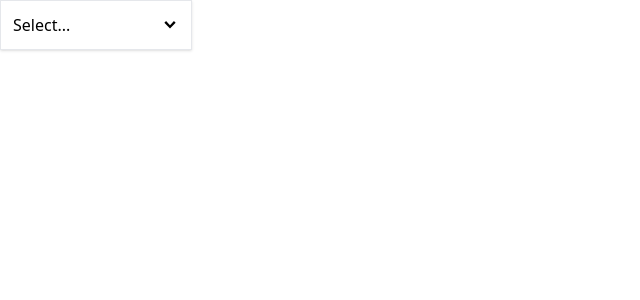
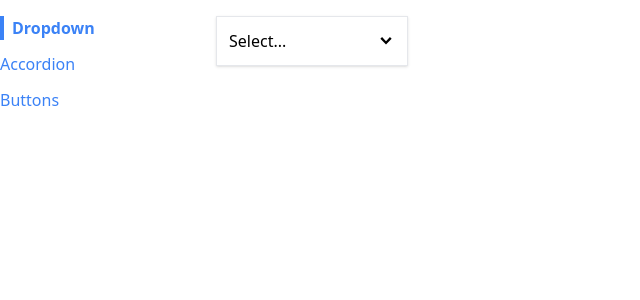
Before and after one commit to gvpinto/reactjs-comps, a React (Create React App) app: page / in a window 1280 px wide. Shown: the top 300 px of the page, without its empty margins (0-640 px from the left). Built offline with nearby package versions, Linux system fonts and the light colour scheme.

Commit message:
Section 13 Complete

```diff
--- a/src/App.js
+++ b/src/App.js
@@ -1,25 +1,20 @@
-import { useState } from "react";
-import Dropdown from "./components/Dropdown";
+import Route from './components/Route';
+import Sidebar from './components/Sidebar';
+import AccordionPage from './pages/AccordionPage';
+import DropdownPage from './pages/DropdownPage';
+import ButtonPage from './pages/ButtonPage';
 
 function App() {
 
-    const [selection, setSelection] = useState(null);
-
-    const handleSelect = (option) => {
-        setSelection(option);
-    };
-
-    const options = [
-        { label: 'Red', value: 'red' },
-        { label: 'Green', value: 'green' },
-        { label: 'Blue', value: 'blue' },
-    ];
-
     return (
-        <div className="flex">
-            <Dropdown options={options} value={selection} onChange={handleSelect} />
+        <div className='container mx-auto grid grid-cols-6 gap-4 mt-4'>
+            <Sidebar />
+            <div className='col-span-5'>
+                <Route path="/accordion"><AccordionPage /></Route>
+                <Route path="/buttons"><ButtonPage /></Route>
+                <Route path="/"><DropdownPage /></Route>
+            </div>
         </div>
-
     );
 }
 
--- /dev/null
+++ b/src/components/Link.js
@@ -0,0 +1,27 @@
+import classNames from "classnames";
+import useNavigation from '../hooks/use-navigation';
+
+function Link({ to, children, className, activeClassName }) {
+
+    const { navigate, currentPath } = useNavigation();
+
+    const classes = classNames(
+        'text-blue-500',
+        className,
+        currentPath === to && activeClassName
+    );
+
+    const handleClick = (event) => {
+        if (event.ctrlKey || event.metaKey) {
+            return;
+        }
+        event.preventDefault();
+        navigate(to);
+    };
+
+    return (
+        <a className={classes} href={to} onClick={handleClick}>{children}</a>
+    );
+}
+
+export default Link;
--- /dev/null
+++ b/src/components/Route.js
@@ -0,0 +1,13 @@
+import useNavigation from '../hooks/use-navigation';
+
+function Route({ path, children }) {
+
+    const { currentPath } = useNavigation();
+    if (currentPath === path) {
+        return children;
+    }
+
+    return null;
+}
+
+export default Route;
--- /dev/null
+++ b/src/components/Sidebar.js
@@ -0,0 +1,22 @@
+import Link from './Link';
+function Sidebar() {
+
+    const links = [
+        { label: 'Dropdown', path: '/' },
+        { label: 'Accordion', path: '/accordion' },
+        { label: 'Buttons', path: '/buttons' },
+    ];
+
+    const renderedLinks = links.map((link) => {
+        return (
+            <Link to={link.path} key={link.label} className="mb-3" activeClassName="font-bold border-l-4 border-blue-500 pl-2">{link.label}</Link>
+        );
+    });
+    return (
+        <div className='sticky top-0 overflow-y-scroll flex flex-col items-start'>
+            {renderedLinks}
+        </div>
+    );
+}
+
+export default Sidebar;;
--- /dev/null
+++ b/src/context/navigation.js
@@ -0,0 +1,36 @@
+import { createContext, useEffect, useState } from "react";
+
+const NovigationContext = createContext();
+
+function NavigationProvider({ children }) {
+
+    // handle forward and back buttons
+    const [currentPath, setCurrentPath] = useState(window.location.pathname);
+
+    useEffect(() => {
+        const handler = () => {
+            setCurrentPath(window.location.pathname);
+        };
+
+        window.addEventListener('popstate', handler);
+
+        return () => {
+            window.removeEventListener('popstate', handler);
+        };
+    });
+
+    const navigate = (to) => {
+        window.history.pushState({}, '', to);
+        setCurrentPath(to);
+    };
+
+    return (
+        <NovigationContext.Provider value={{ currentPath, navigate }}>
+            {children}
+        </NovigationContext.Provider>
+    );
+}
+
+export { NavigationProvider };
+
+export default NovigationContext;
--- /dev/null
+++ b/src/hooks/use-navigation.js
@@ -0,0 +1,8 @@
+import { useContext } from "react";
+import NavigationContext from "../context/navigation";
+
+function useNavigation() {
+    return useContext(NavigationContext);
+}
+
+export default useNavigation;
--- a/src/index.js
+++ b/src/index.js
@@ -2,8 +2,13 @@ import './index.css';
 import React from 'react';
 import ReactDOM from 'react-dom/client';
 import App from './App';
+import { NavigationProvider } from './context/navigation';
 
 const el = document.getElementById('root');
 const root = ReactDOM.createRoot(el);
 
-root.render(<App />);
+root.render(
+    <NavigationProvider>
+        <App />
+    </NavigationProvider>
+);
--- a/src/pages/ButtonPage.js
+++ b/src/pages/ButtonPage.js
@@ -1,5 +1,6 @@
 import { GoBell, GoCloud, GoDatabase } from "react-icons/go";
-import Button from ',,/components/Button';
+import Button from '../components/Button';
+
 function ButtonPage() {
 
     const handleClick = () => {
--- /dev/null
+++ b/src/pages/DropdownPage.js
@@ -0,0 +1,26 @@
+import { useState } from "react";
+import Dropdown from "../components/Dropdown";
+
+function DropdownPage() {
+
+    const [selection, setSelection] = useState(null);
+
+    const handleSelect = (option) => {
+        setSelection(option);
+    };
+
+    const options = [
+        { label: 'Red', value: 'red' },
+        { label: 'Green', value: 'green' },
+        { label: 'Blue', value: 'blue' },
+    ];
+
+    return (
+        <div className="flex">
+            <Dropdown options={options} value={selection} onChange={handleSelect} />
+        </div>
+
+    );
+}
+
+export default DropdownPage;
```
Also changed, not shown: src/components/Modal.js (added), src/pages/ModalPage.js (added).
